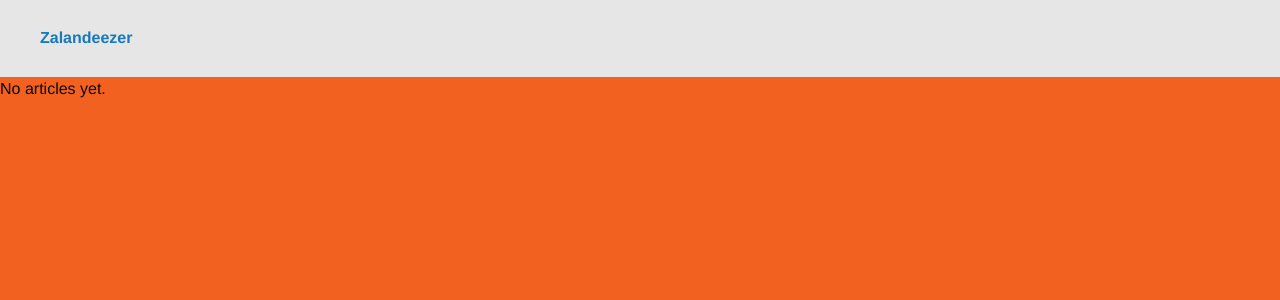
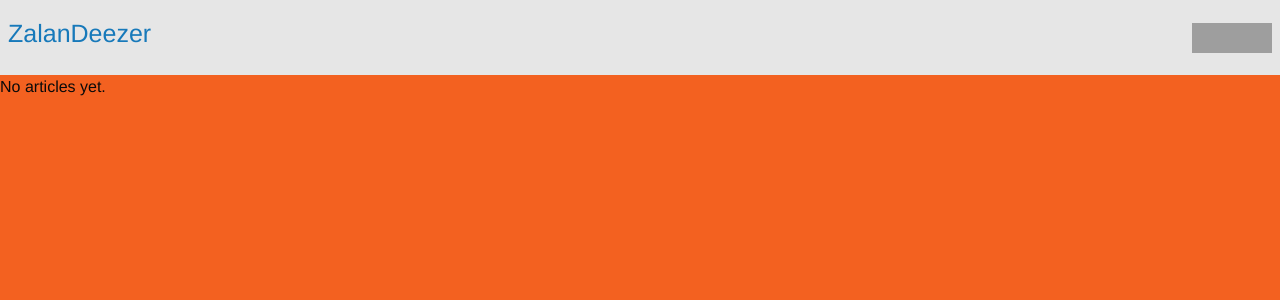
Before and after one commit to khanetor/zalandeez, a Django app: page / in a window 1280 px wide. Shown: the top 300 px of the page. Run offline with Django 3.2, Linux system fonts and the light colour scheme; data that the repository does not hold is empty; some libraries are stand-ins or nearby versions; grey boxes are pictures that could not be loaded.

Commit message:
restyle nav bar

```diff
--- a/zalando/templates/zalando/base.html
+++ b/zalando/templates/zalando/base.html
@@ -6,7 +6,7 @@
     <meta name="viewport" content="width=device-width, initial-scale=1.0"/>
 
     <link rel="stylesheet" href="//cdn.jsdelivr.net/foundation/6.2.4/foundation.min.css">
-    <link rel="stylesheet" href="//cdnjs.cloudflare.com/ajax/libs/motion-ui/1.1.1/motion-ui.min.css" />
+    <link rel="stylesheet" href="//cdnjs.cloudflare.com/ajax/libs/motion-ui/1.1.1/motion-ui.min.css"/>
 
     <style>
         body {
@@ -17,12 +17,57 @@
 <body>
 
 <div class="top-bar">
-    <div class="top-bar-left">
-        <ul class="dropdown menu" data-dropdown-menu>
-            <li class="menu-text"><a href="{% url 'zalando:index' %}">Zalandeezer</a></li>
+    <div class="top-bar-title">
+        <a href="{% url 'zalando:index' %}"><h4>ZalanDeezer</h4></a>
+    </div>
+    <div class="top-bar-right">
+        <ul class="menu">
+            <li><img
+                    height=40
+                    width=40
+                    src="//lh6.googleusercontent.com/-3ifk7zbKpd8/AAAAAAAAAAI/AAAAAAAAPeA/5TVE5tmewJ4/s0-c-k-no-ns/photo.png"
+                    alt="Zalando"></li>
+            <li><img
+                    height=40
+                    width=40
+                    src="//www.telenor.me/media/Usluge/All/deezer_ico.png"
+                    alt="Deezer"></li>
         </ul>
     </div>
 </div>
+
+{#<div class="top-bar">#}
+{#    <div class="top-bar-title">#}
+{#    <span data-responsive-toggle="responsive-menu" data-hide-for="medium">#}
+{#      <button class="menu-icon dark" type="button" data-toggle></button>#}
+{#    </span>#}
+{#        <strong>ZalanDeezer</strong>#}
+{#    </div>#}
+{#    <div id="responsive-menu">#}
+{#        <div class="top-bar-left">#}
+{#            <ul class="dropdown menu" data-dropdown-menu>#}
+{#                <li>#}
+{#                    <a href="#">One</a>#}
+{#                    <ul class="menu vertical">#}
+{#                        <li><a href="#">One</a></li>#}
+{#                        <li><a href="#">Two</a></li>#}
+{#                        <li><a href="#">Three</a></li>#}
+{#                    </ul>#}
+{#                </li>#}
+{#                <li><a href="#">Two</a></li>#}
+{#                <li><a href="#">Three</a></li>#}
+{#            </ul>#}
+{#        </div>#}
+{#        <div class="top-bar-right">#}
+{#            <ul class="menu">#}
+{#                <li><input type="search" placeholder="Search"></li>#}
+{#                <li>#}
+{#                    <button type="button" class="button">Search</button>#}
+{#                </li>#}
+{#            </ul>#}
+{#        </div>#}
+{#    </div>#}
+{#</div>#}
 
 <script src="//cdn.jsdelivr.net/jquery/3.1.1/jquery.min.js"></script>
 <script src="//cdn.jsdelivr.net/foundation/6.2.4/foundation.min.js"></script>
```
